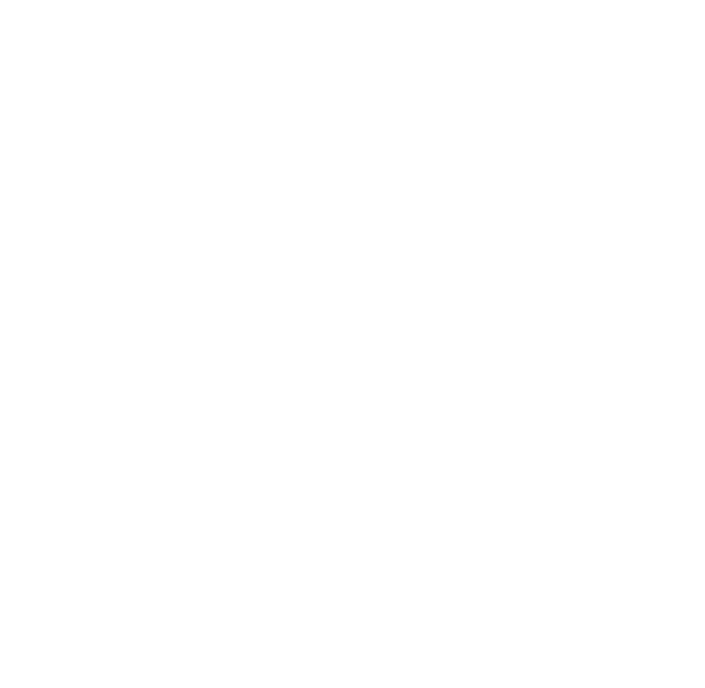
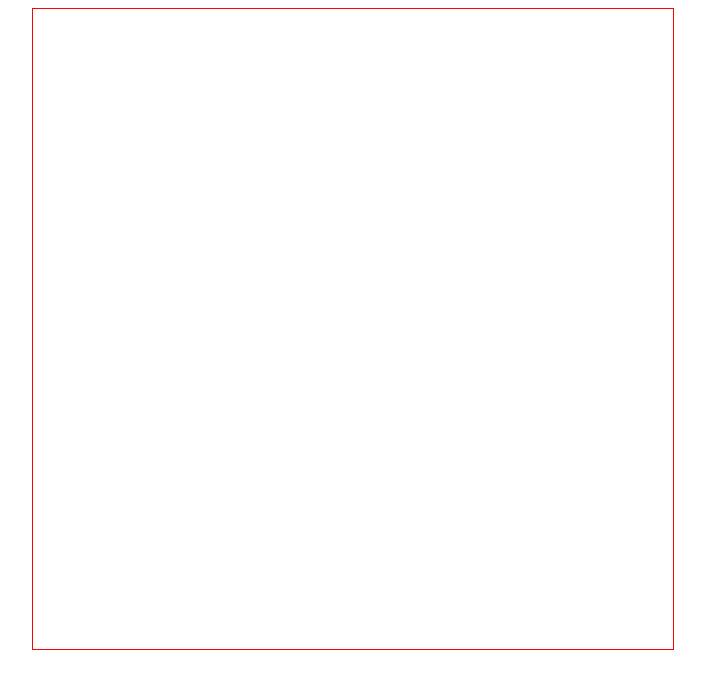
Before and after one commit to PwnyBoy1/Etch-a-Sketch, a plain HTML site: page index.html in a window 1280 px wide. Shown: the whole page, without its empty margins (287-992 px from the left). Drawn offline with Linux system fonts and the light colour scheme.

Commit message:
Add Div Grid for Canvas
Created a 16x16 div grid canvas which will be used
for user to draw on.

```diff
--- a/index.html
+++ b/index.html
@@ -10,6 +10,6 @@
 
     </div>
 </body>
-<link rel="./stylesheet" href="./styles.css">
+<link rel="stylesheet" href="./styles.css">
 <script src="./script.js"></script>
 </html>
--- a/script.js
+++ b/script.js
@@ -1 +1,7 @@
-let canvasDiv = document.createElement('div')
+const grid = document.querySelector(".grid");
+
+for(let i = 0; i < 256; i++){
+    const div = document.createElement("div");
+    div.className = "cell";
+    grid.appendChild(div);
+}
--- a/styles.css
+++ b/styles.css
@@ -0,0 +1,25 @@
+body{
+    display: flex;
+    align-items: center;
+    justify-content: center;
+}
+.grid {
+    border: 1px solid red;
+    display: flex;
+    flex-wrap: wrap;
+    flex-direction: column;
+    height: 640px;
+    width: 640px;
+    justify-content:space-between;
+    row-gap: 0px;
+    column-gap: 0px;
+    padding: 0px;
+    margin: 0px;
+}
+.cell{
+    height: 40px;
+    width: 40px;
+    padding: 0px;
+    margin: 0px;
+
+}
```
